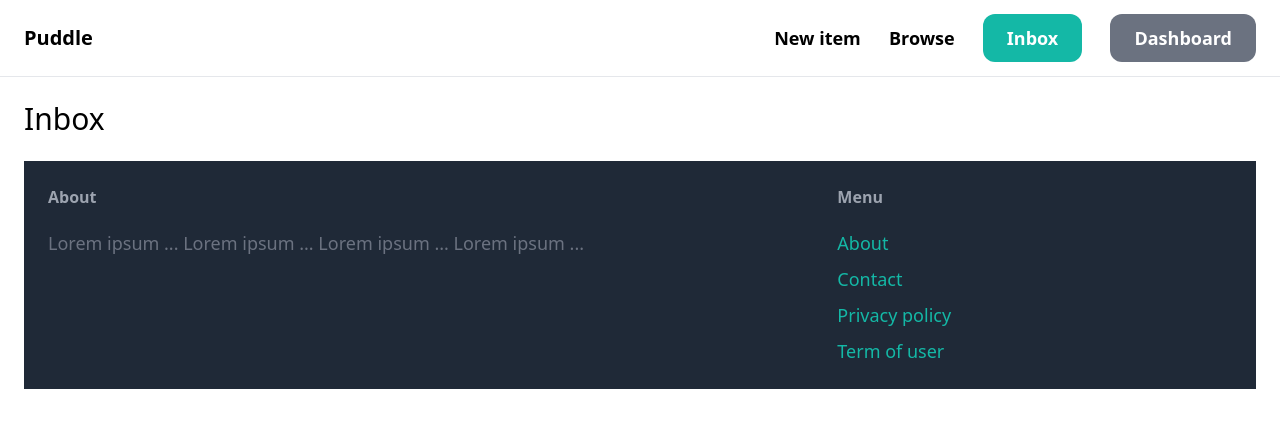
After one commit to msaeiid/MyPortfolio, a Django app: page /market/inbox/ in a window 1280 px wide. The commit adds this page. Shown: the top 428 px of the page. Run offline with Django 5.2, Linux system fonts and the light colour scheme; the visitor is signed in with stand-in values (Sample User, id 1); data that the repository does not hold is empty; some libraries are stand-ins or nearby versions.

Commit message:
stable until 2:13:00

```diff
--- a/Marketplace/urls.py
+++ b/Marketplace/urls.py
@@ -3,7 +3,7 @@ from django.urls import path
 
 from Marketplace.forms import LoginForm
 from Marketplace.views import Index, Contact, ItemDetail, SignUp, AddItemView, DashboardView, DeleteItemView, \
-    UpdateItemView, ListItemView, AddConversation
+    UpdateItemView, ListItemView, AddConversation, InboxView
 
 app_name = 'Marketplace'
 
@@ -20,4 +20,5 @@ urlpatterns = [
     path('list_item/', ListItemView.as_view(), name='list_item'),
     path('dashboard/', DashboardView.as_view(), name='dashboard'),
     path('new/<int:item_pk>', AddConversation.as_view(), name='new_conversation'),
+    path('inbox/', InboxView.as_view(), name='inbox'),
 ]
--- a/Marketplace/views.py
+++ b/Marketplace/views.py
@@ -103,7 +103,7 @@ class SignUp(CreateView):
     success_url = 'market/login'
 
 
-class DashboardView(TemplateView):
+class DashboardView(LoginRequiredMixin, TemplateView):
     model = Item
     template_name = 'Marketplace/dashboard/index.html'
 
@@ -113,7 +113,7 @@ class DashboardView(TemplateView):
         return render(request, self.template_name, {'items': items})
 
 
-class AddConversation(TemplateView):
+class AddConversation(LoginRequiredMixin, TemplateView):
     template_name = 'Marketplace/new_conversation.html'
 
     def post(self, request, *args, **kwargs):
@@ -142,3 +142,14 @@ class AddConversation(TemplateView):
     def get(self, request, *args, **kwargs):
         form = MessageForm()
         return render(request, self.template_name, {'form': form})
+
+
+class InboxView(LoginRequiredMixin, TemplateView):
+    template_name = 'Marketplace/inbox.html'
+    model = Conversation
+
+    def get(self, request, *args, **kwargs):
+        conversations = request.user.conversations.all()
+
+        context = {'conversations': conversations}
+        return render(request, self.template_name, context)
--- a/templates/Marketplace/base.html
+++ b/templates/Marketplace/base.html
@@ -18,7 +18,7 @@
         <a href="{% url 'Marketplace:list_item' %}" class="text-lg font-semibold hover:text-gray-500">Browse</a>
 
         {% if request.user.is_authenticated %}
-            <a href="#"
+            <a href="{% url 'Marketplace:inbox' %}"
                class="px-6 py-3 text-lg font-semibold bg-teal-500 text-white rounded-xl hover:bg-teal-700">Inbox</a>
             <a href="{% url 'Marketplace:dashboard' %}"
                class="px-6 py-3 text-lg font-semibold bg-gray-500 text-white rounded-xl hover:bg-gray-700">Dashboard</a>
--- /dev/null
+++ b/templates/Marketplace/inbox.html
@@ -0,0 +1,22 @@
+{% extends 'Marketplace/base.html' %}
+
+
+{% block title %}
+    Inbox
+{% endblock %}
+
+{% block content %}
+    <h1 class="mb-6 text-3xl">Inbox</h1>
+    <div class="space-y-6">
+        {% for conversation in conversations %}
+            <a href="#">
+                <div class="p-6 flex bg-gray-100 rounded-xl">
+                    <div class="pr-6">
+                        <img src="{{ conversation.item.image.url }}" class="w-20 rounded-xl"/>
+
+                    </div>
+                </div>
+            </a>
+        {% endfor %}
+    </div>
+{% endblock %}
```
